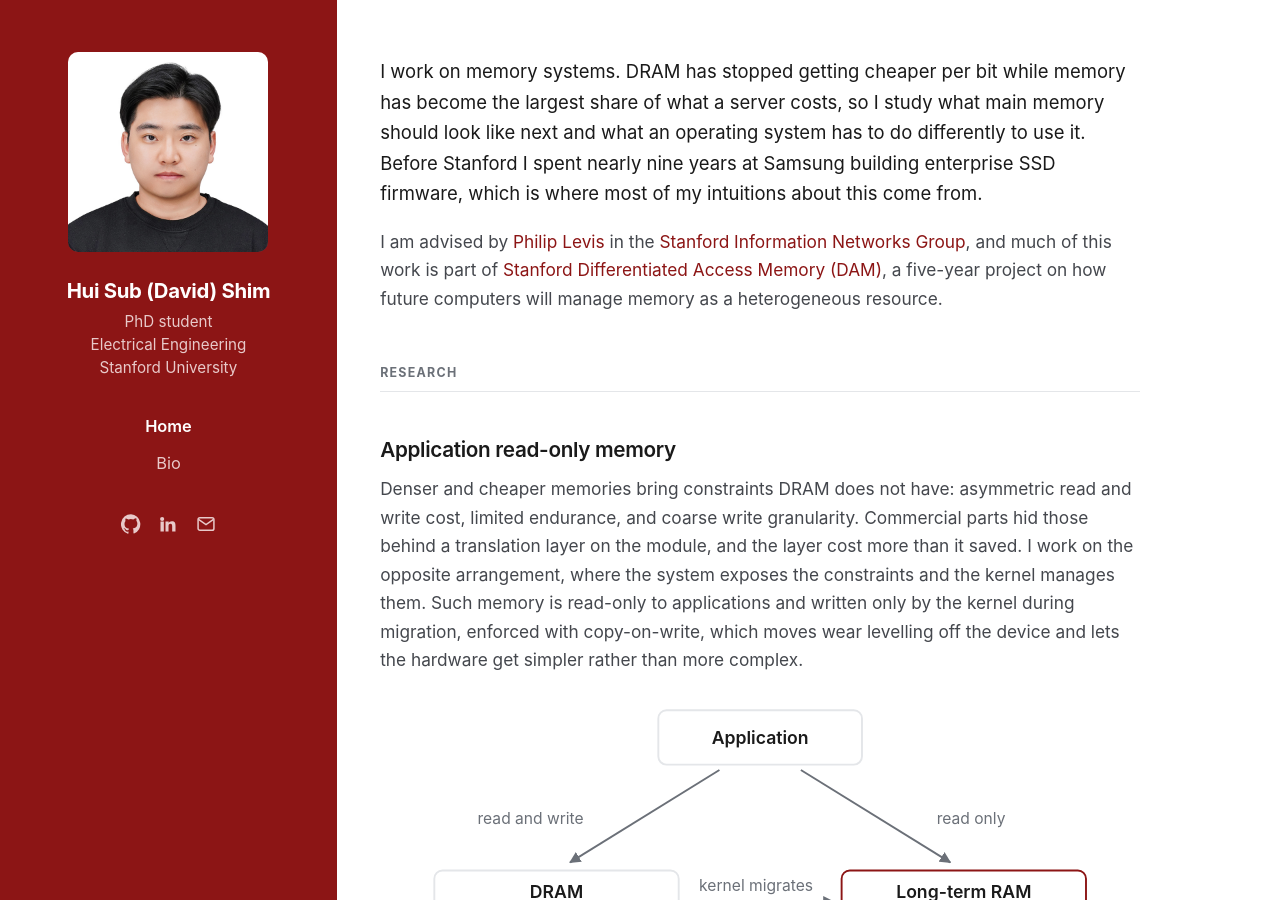
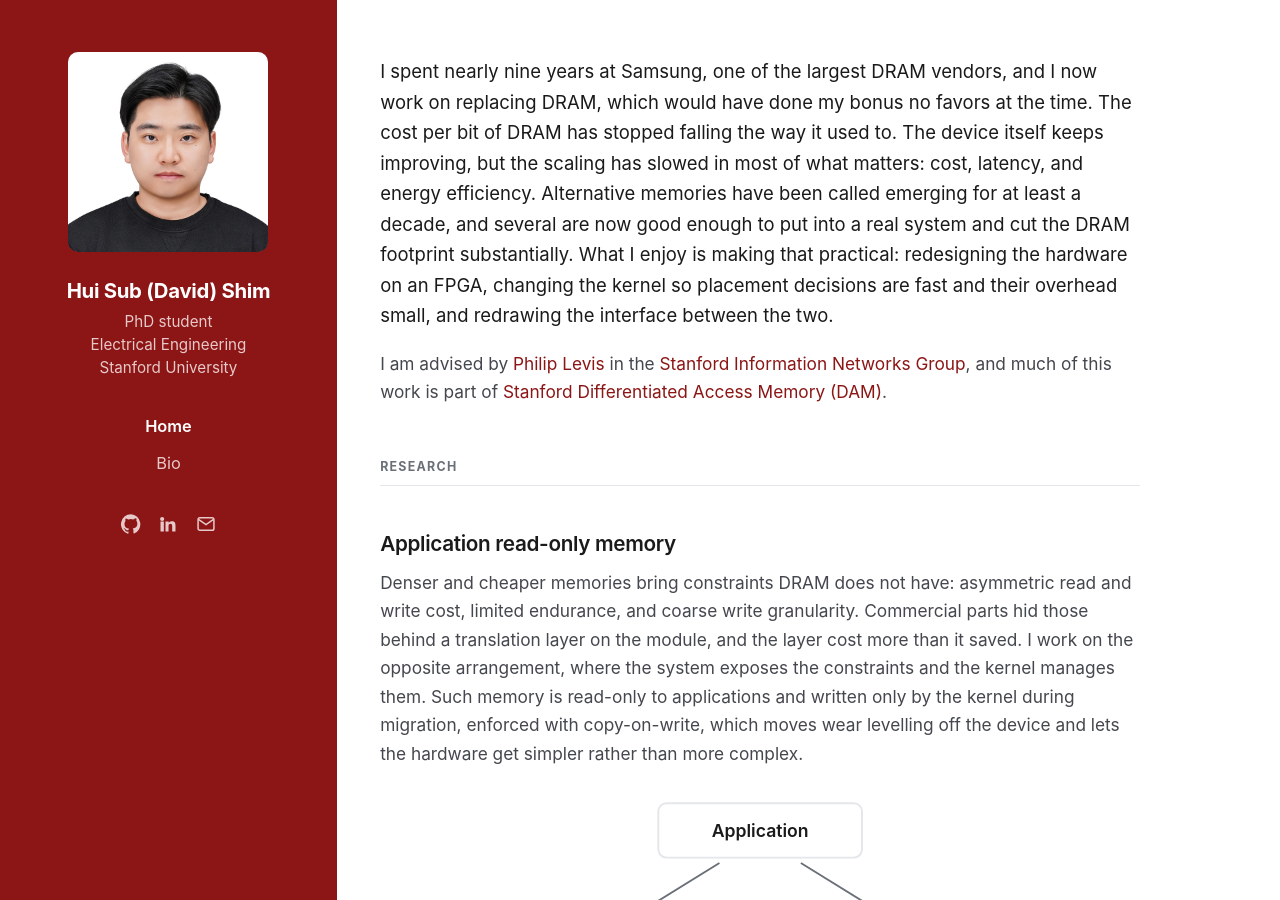
Before and after one commit to davidshim0/davidshim0.github.io, a Jekyll site: the page built from index.html, in a window 1280 px wide and 900 px high. Built offline with Jekyll 4.4.1, drawn with Linux system fonts in a browser that asks for light colours.

Commit message:
Rewrite the opening paragraph
Co-Authored-By: Claude Opus 5 <noreply@anthropic.com>

```diff
--- a/index.html
+++ b/index.html
@@ -4,20 +4,23 @@ show_title: false
 ---
 
 <p class="lede">
-  I work on memory systems. DRAM has stopped getting cheaper per bit while
-  memory has become the largest share of what a server costs, so I study what
-  main memory should look like next and what an operating system has to do
-  differently to use it. Before Stanford I spent nearly nine years at Samsung
-  building enterprise SSD firmware, which is where most of my intuitions about
-  this come from.
+  I spent nearly nine years at Samsung, one of the largest DRAM vendors, and
+  I now work on replacing DRAM, which would have done my bonus no favors at
+  the time. The cost per bit of DRAM has stopped falling the way it used to.
+  The device itself keeps improving, but the scaling has slowed in most of
+  what matters: cost, latency, and energy efficiency. Alternative memories
+  have been called emerging for at least a decade, and several are now good
+  enough to put into a real system and cut the DRAM footprint substantially.
+  What I enjoy is making that practical: redesigning the hardware on an FPGA,
+  changing the kernel so placement decisions are fast and their overhead
+  small, and redrawing the interface between the two.
 </p>
 <p>
   I am advised by <a href="http://csl.stanford.edu/~pal">Philip Levis</a> in the
   <a href="https://sing.stanford.edu/site/">Stanford Information Networks
   Group</a>, and much of this work is part of
   <a href="https://dam.stanford.edu/">Stanford Differentiated Access Memory
-  (DAM)</a>, a five-year project on how future computers will manage memory as
-  a heterogeneous resource.
+  (DAM)</a>.
 </p>
 
 <div class="eyebrow">Research</div>
```
